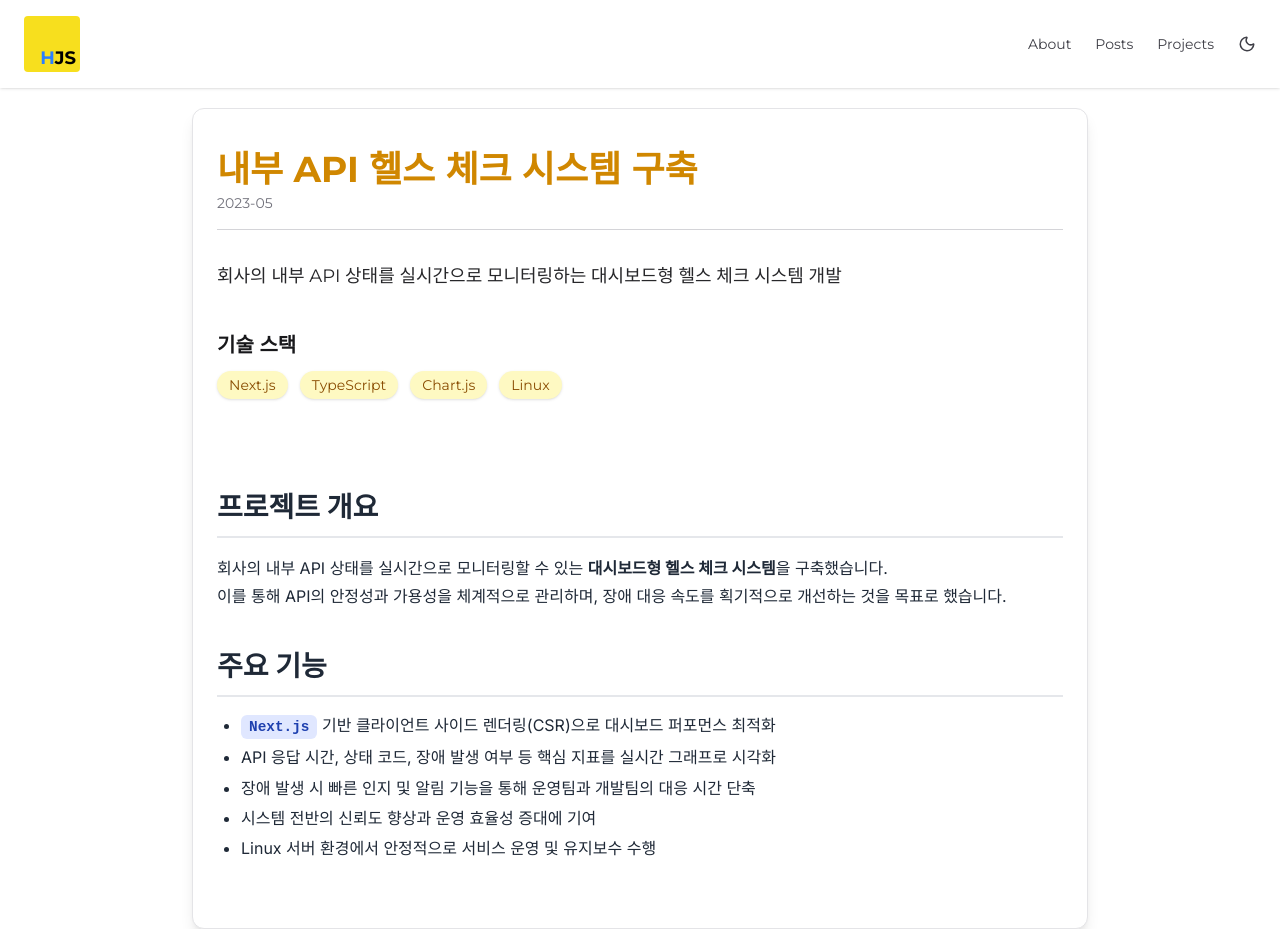
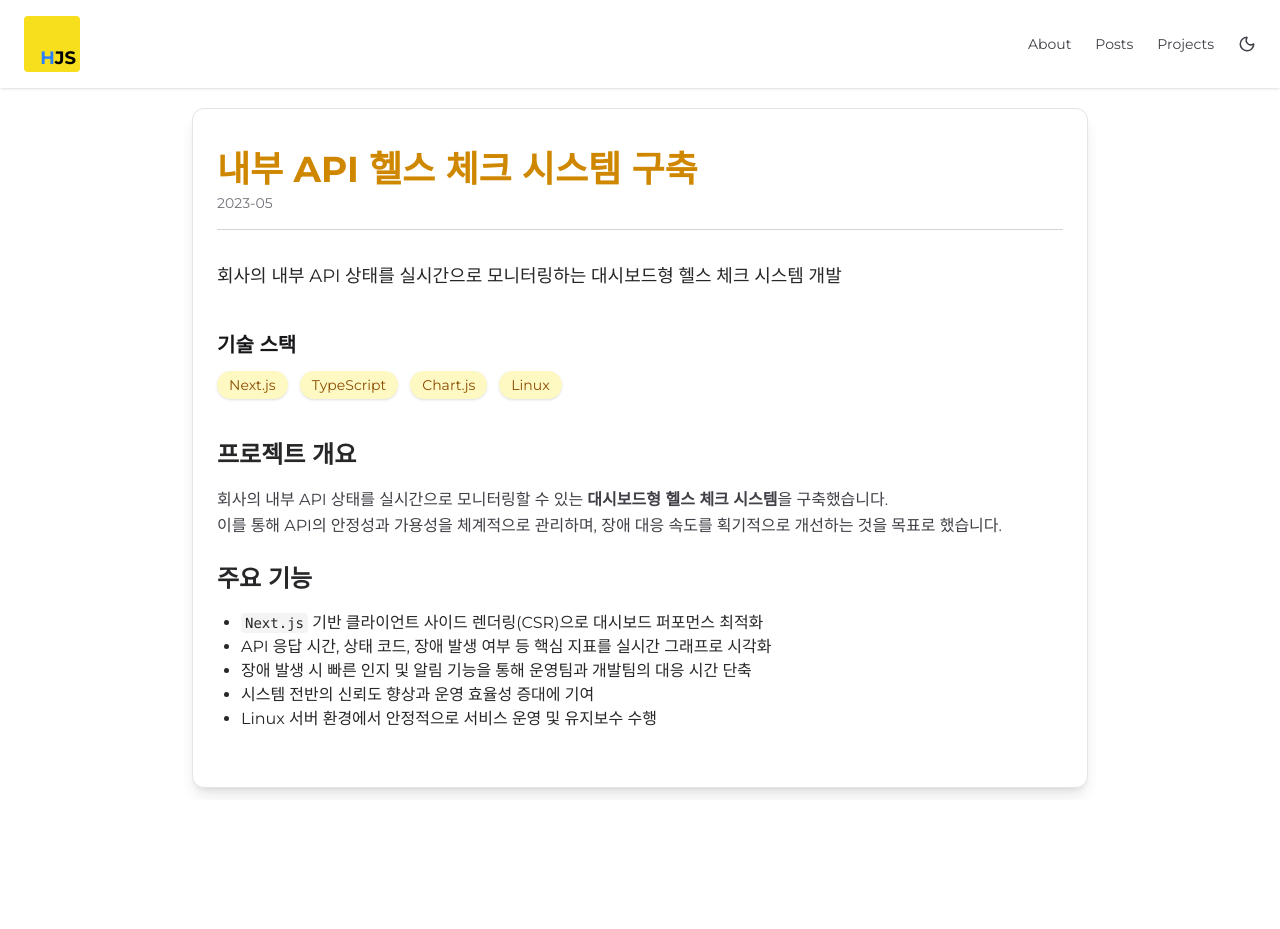
Before and after one commit to Jaeseokkong/NEXT-BLOG, a Next.js app: page /projects/api-health-check in a window 1280 px wide. After the commit the page ends 800 px from the top, so only its background shows below. Built offline with nearby package versions, Linux system fonts and the light colour scheme.

Commit message:
feat: compileeMDX 적용 및 커스텀 스타일 컴포넌트 추가

```diff
--- a/src/app/projects/[slug]/page.tsx
+++ b/src/app/projects/[slug]/page.tsx
@@ -1,8 +1,7 @@
 import fs from "fs";
 import path from "path";
-import matter from "gray-matter";
-import { serialize } from "next-mdx-remote/serialize";
-import MdxRenderer from "@/components/projects/MdxRenderer";
+import { compileMDX } from "next-mdx-remote/rsc";
+import { MdxComponents } from "@/components/mdx/MdxComponents";
 
 type ProjectMeta = {
   title: string;
@@ -19,7 +18,6 @@ type Params = {
 type Props = {
   params: Promise<Params>;
 };
-
 
 const projectsDirectory = path.join(process.cwd(), "src/projects");
 
@@ -38,26 +36,32 @@ export default async function ProjectPage({ params }: Props) {
   const fullPath = path.join(projectsDirectory, `${slug}.mdx`);
   const fileContents = fs.readFileSync(fullPath, "utf8");
 
-  const { content, data } = matter(fileContents);
-  const mdxSource = await serialize(content);
+  const { content, frontmatter } = await compileMDX<ProjectMeta>({
+    source: fileContents,
+    options: {
+      parseFrontmatter: true,
+    },
+    components: MdxComponents, // 🔥 여기 추가
+  });
 
-  const meta = data as ProjectMeta;
 
   return (
     <section className="max-w-4xl mx-auto mt-5 px-6 py-10 prose dark:prose-invert bg-white dark:bg-zinc-900 rounded-xl shadow-lg border border-zinc-200 dark:border-zinc-700">
       <header className="mb-8 border-b border-zinc-300 dark:border-zinc-700 pb-4">
-        <h1 className="text-4xl font-extrabold text-yellow-600 dark:text-yellow-400">{meta.title}</h1>
-        <p className="text-sm text-zinc-500 dark:text-zinc-400 mt-1">{meta.date}</p>
+        <h1 className="text-4xl font-extrabold text-yellow-600 dark:text-yellow-400">{frontmatter.title}</h1>
+        <p className="text-sm text-zinc-500 dark:text-zinc-400 mt-1">{frontmatter.date}</p>
       </header>
 
-      {meta.description && (
-        <p className="mb-10 text-lg leading-relaxed text-zinc-800 dark:text-zinc-200">{meta.description}</p>
+      {frontmatter.description && (
+        <p className="mb-10 text-lg leading-relaxed text-zinc-800 dark:text-zinc-200">
+          {frontmatter.description}
+        </p>
       )}
 
       <section className="mb-10">
         <h2 className="text-xl font-semibold mb-3 text-zinc-900 dark:text-zinc-100">기술 스택</h2>
         <ul className="flex flex-wrap gap-3">
-          {meta.tech?.map((tech) => (
+          {frontmatter.tech?.map((tech) => (
             <li
               key={tech}
               className="px-3 py-1 rounded-full bg-yellow-100 dark:bg-yellow-900 text-yellow-800 dark:text-yellow-300 font-medium text-sm shadow-sm"
@@ -68,9 +72,9 @@ export default async function ProjectPage({ params }: Props) {
         </ul>
       </section>
 
-      {meta.github && (
+      {frontmatter.github && (
         <a
-          href={meta.github}
+          href={frontmatter.github}
           target="_blank"
           rel="noopener noreferrer"
           className="inline-block mb-12 text-blue-600 dark:text-blue-400 underline hover:text-blue-800 dark:hover:text-blue-600 transition"
@@ -80,9 +84,8 @@ export default async function ProjectPage({ params }: Props) {
       )}
 
       <article className="prose prose-zinc dark:prose-invert max-w-none">
-        <MdxRenderer mdxSource={mdxSource} />
+        {content}
       </article>
     </section>
-
   );
 }
--- /dev/null
+++ b/src/components/mdx/MdxComponents.tsx
@@ -0,0 +1,16 @@
+import type { MDXComponents } from "mdx/types";
+import Link from "next/link";
+
+export const MdxComponents: MDXComponents = {
+  h1: (props) => <h1 className="text-3xl font-bold mt-8 mb-4 text-yellow-600 dark:text-yellow-400" {...props} />,
+  h2: (props) => <h2 className="text-2xl font-semibold mt-6 mb-3 text-zinc-800 dark:text-zinc-200" {...props} />,
+  p: (props) => <p className="leading-relaxed my-4 text-zinc-700 dark:text-zinc-300" {...props} />,
+  ul: (props) => <ul className="list-disc pl-6 my-4" {...props} />,
+  ol: (props) => <ol className="list-decimal pl-6 my-4" {...props} />,
+  code: (props) => <code className="bg-zinc-100 dark:bg-zinc-800 px-1 py-0.5 rounded text-sm font-mono" {...props} />,
+  pre: (props) => <pre className="bg-zinc-900 text-zinc-100 p-4 rounded-lg overflow-x-auto my-4" {...props} />,
+  a: (props) => <Link className="text-blue-600 dark:text-blue-400 underline hover:text-blue-800" {...props} />,
+  blockquote: (props) => (
+    <blockquote className="border-l-4 border-yellow-500 pl-4 italic text-zinc-600 dark:text-zinc-300" {...props} />
+  ),
+};
```
